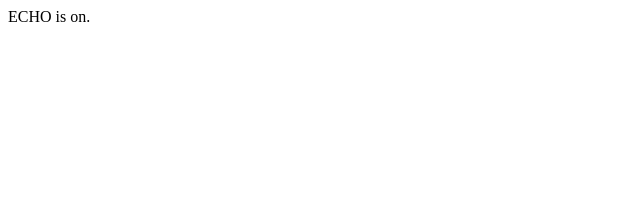
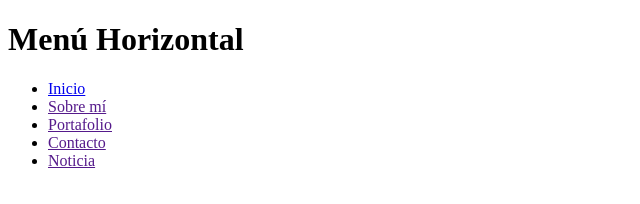
Before and after one commit to Pamelaleo96/menu-horizontal, a plain HTML site: page index.html in a window 1280 px wide. Shown: the whole page, without its empty margins (0-640 px from the left). Drawn offline with Linux system fonts and the light colour scheme.

Commit message:
Actualizando la estructura de index.html

```diff
--- a/index.html
+++ b/index.html
@@ -1 +1,19 @@
-ECHO is on.
+<!DOCTYPE html>
+<html lang="en">
+<head>
+    <meta charset="UTF-8">
+    <title>Menú Horizontal</title>
+    <link rel="stylesheet" href="css/style.css">
+</head>
+<body>
+    <h1>Menú Horizontal</h1>
+
+    <ul>
+        <li><a href="http://laboratoria.la/" target="_blank" class="text">Inicio</a></li>
+        <li><a href="" target="_blank" class="text">Sobre mí</a></li>
+        <li><a href="" target="_blank" class="text">Portafolio</a></li>
+        <li><a href="" target="_blank" class="text">Contacto</a></li>
+        <li><a href="" target="_blank" class="text">Noticia</a></li>
+    </ul>
+</body>
+</html>
```
